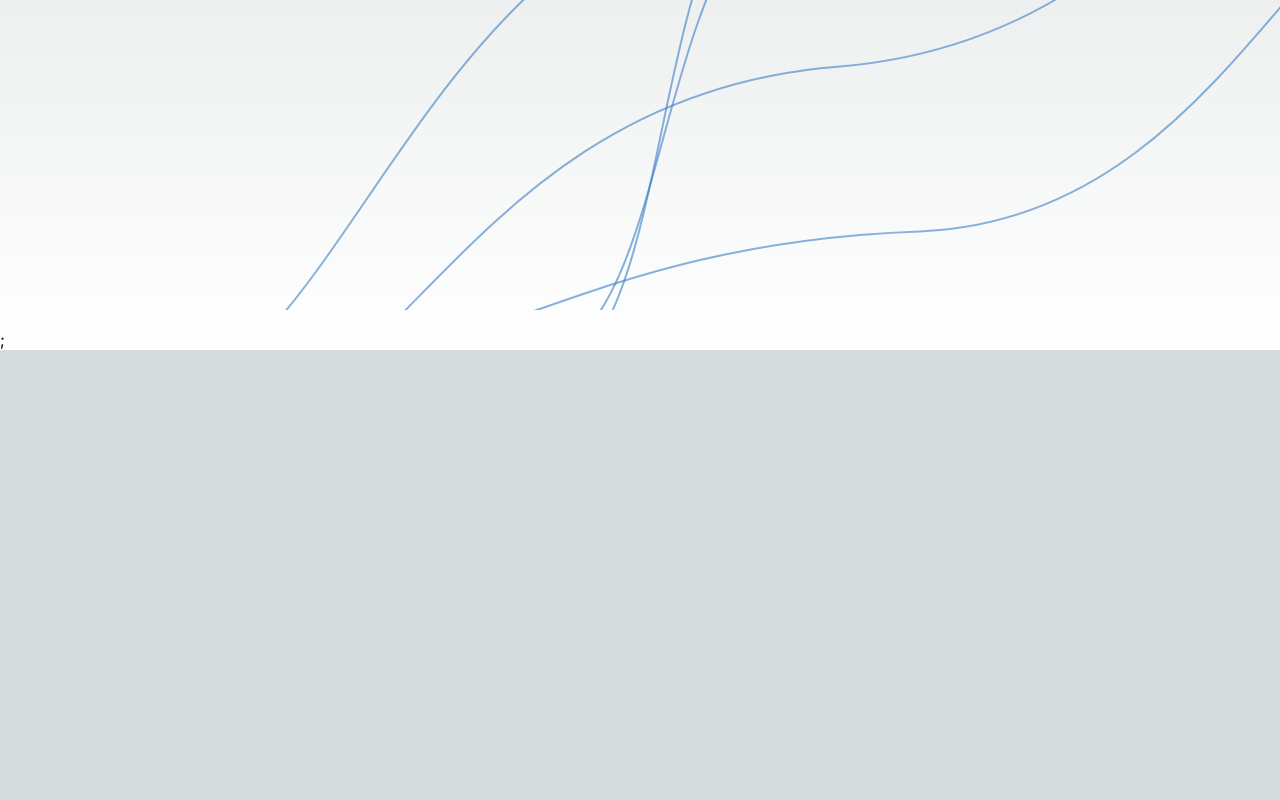
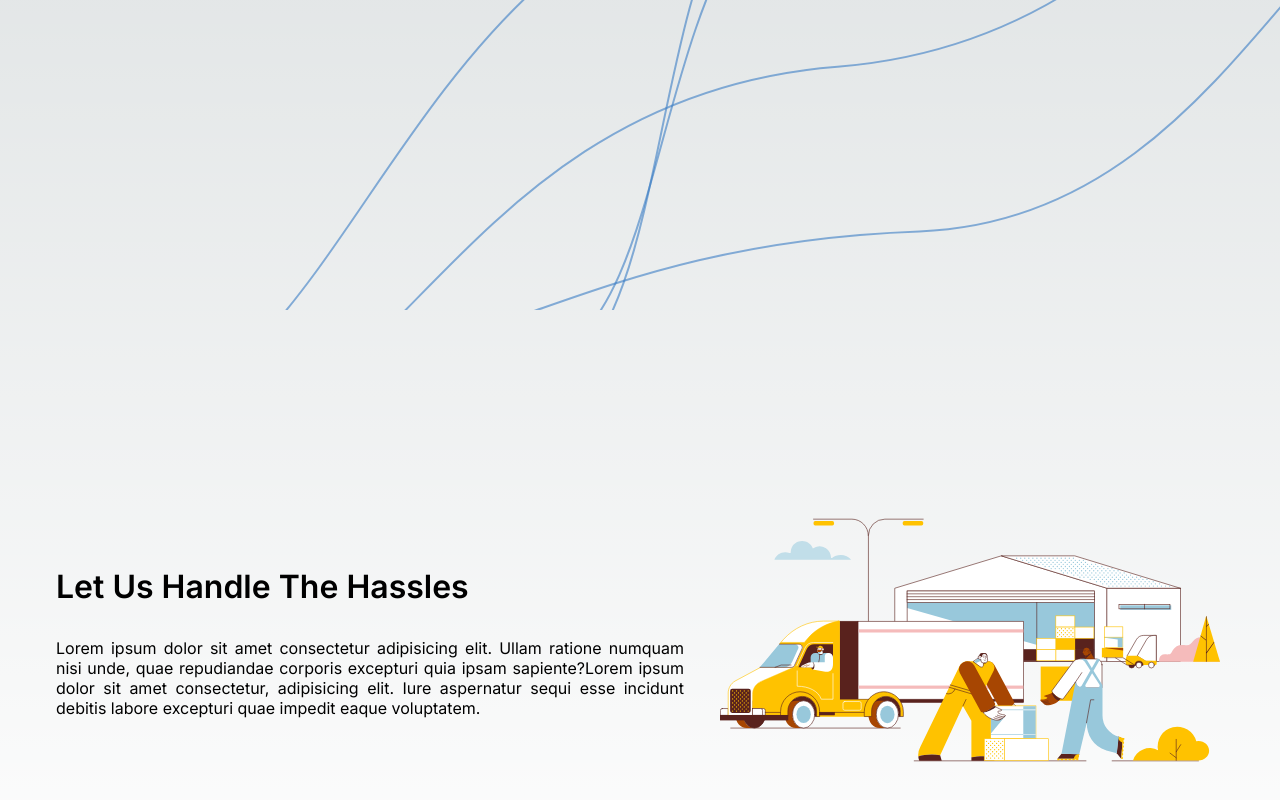
Before and after one commit to Abir-Tx/scms-web, a Next.js app: page / in a window 1280 px wide. Shown: the part 470-1270 px from the top of the page. Before the commit the page ends 820 px from the top, so only its background shows below. Built offline with nearby package versions, Linux system fonts and the light colour scheme.

Commit message:
Add second section to page module
Signed-off-by: Abir-Tx <28858998+Abir-Tx@users.noreply.github.com>

```diff
--- a/src/app/page.module.scss
+++ b/src/app/page.module.scss
@@ -22,3 +22,30 @@
     }
   }
 }
+
+.secondSection {
+  .secondSectionContent {
+    display: flex;
+    padding: 40px;
+    .secondSectionText {
+      display: flex;
+      flex-direction: column;
+      justify-content: center;
+
+      h1 {
+        font-size: 2rem;
+        font-weight: 600;
+        padding: 2vh;
+      }
+      p {
+        font-size: 1rem;
+        font-weight: 400;
+        padding: 2vh;
+        text-align: justify;
+      }
+    }
+    .secondSectionImage {
+      padding: 20px;
+    }
+  }
+}
--- a/src/app/page.tsx
+++ b/src/app/page.tsx
@@ -18,8 +18,30 @@ export default function Home() {
             </div>
           </div>
         </section>
+
+        <section className={`${styles.secondSection}`}>
+          <div className={styles.secondSectionContent}>
+            <div className={styles.secondSectionText}>
+              <h1>Let Us Handle The Hassles</h1>
+              <p>
+                Lorem ipsum dolor sit amet consectetur adipisicing elit. Ullam
+                ratione numquam nisi unde, quae repudiandae corporis excepturi
+                quia ipsam sapiente?Lorem ipsum dolor sit amet consectetur,
+                adipisicing elit. Iure aspernatur sequi esse incidunt debitis
+                labore excepturi quae impedit eaque voluptatem.
+              </p>
+            </div>
+            <div className={styles.secondSectionImage}>
+              <Image
+                src="/transport.svg"
+                alt="second section image"
+                width={500}
+                height={500}
+              />
+            </div>
+          </div>
+        </section>
       </main>
-      ;
     </AnimatedPage>
   );
 }
```
Also changed, not shown: public/transport.svg (added).
